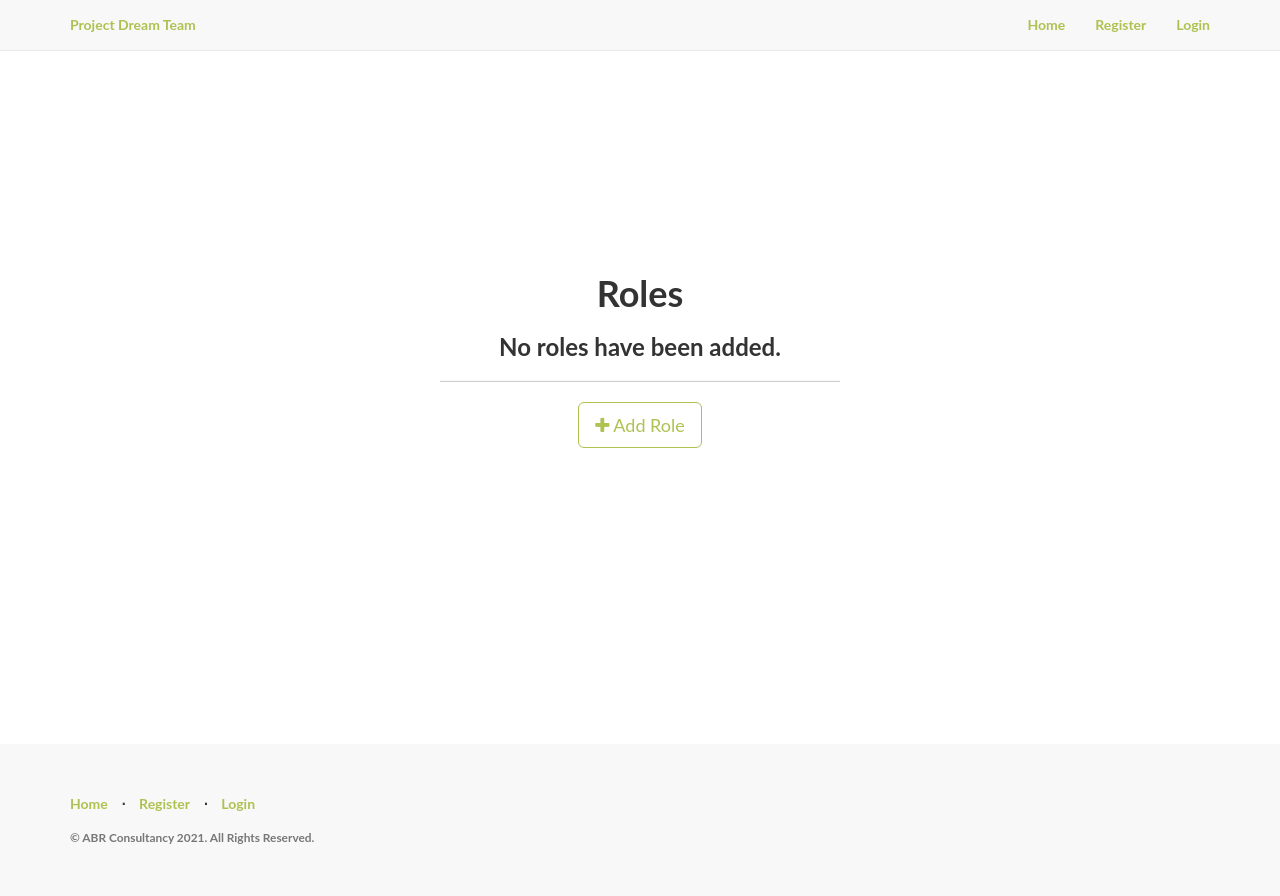
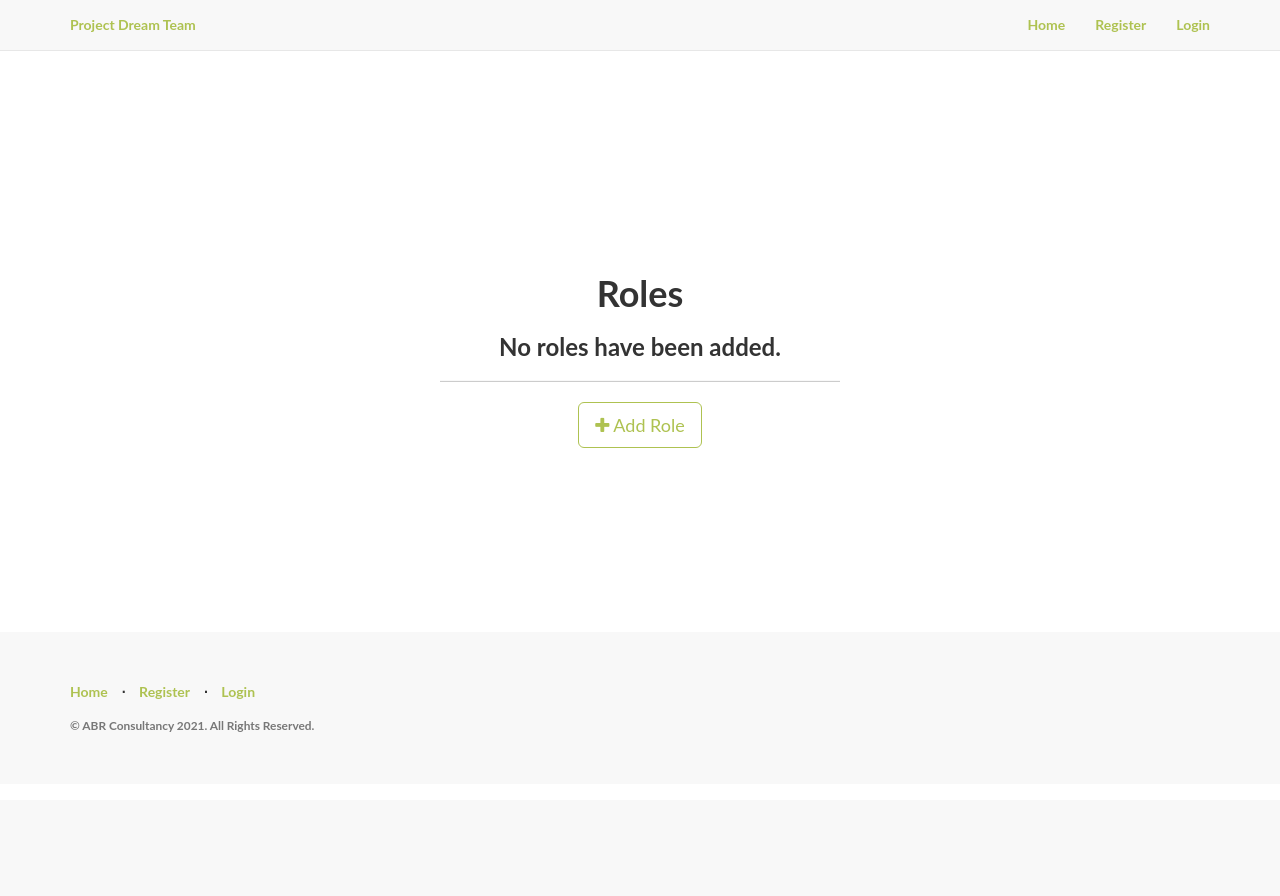
Before and after one commit to abreens/ABRCdreamteam, a Flask app: template app/templates/admin/roles/roles.html in a window 1280 px wide. After the commit the page ends 800 px from the top, so only its background shows below. Run offline with Flask 2, Linux system fonts and the light colour scheme; the template is opened without the code that fills it, so the values that code supplies are empty; some libraries are stand-ins or nearby versions.

Commit message:
Changed to style.css

```diff
--- a/app/static/css/style.css
+++ b/app/static/css/style.css
@@ -105,7 +105,8 @@ p.copyright {
   min-height: 100%;
   height: auto !important;
   height: 100%;
-  margin: 0 auto -4em;
+  margin: 0 auto -12em;
+  //margin: 0 auto;
 }
 
 .outer {
```
